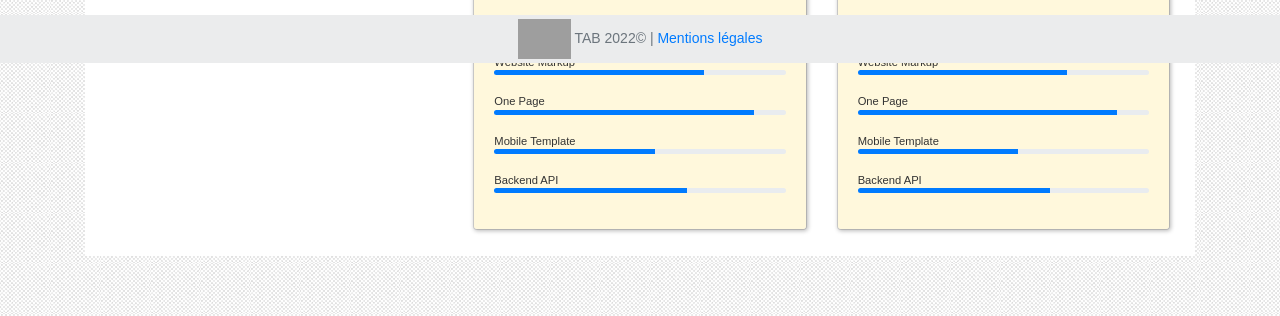
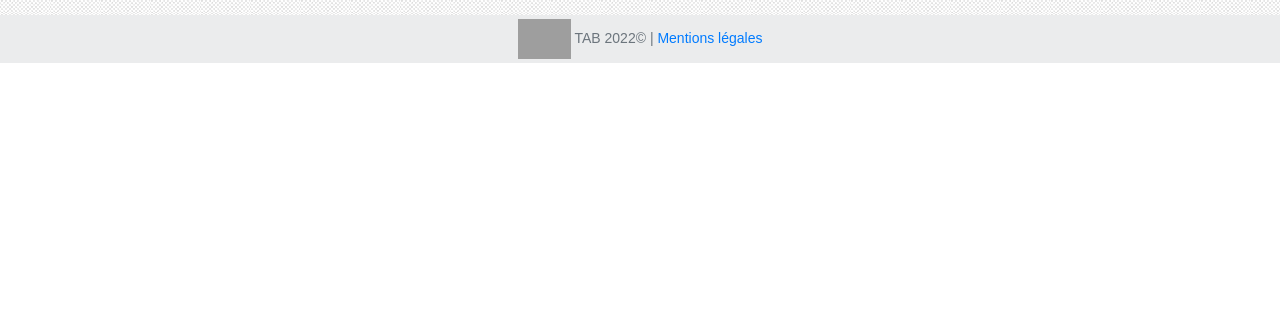
Before and after one commit to DayRob/AP-WEB-MEDIATEC, a PHP site: template vue/v_dossierAbonne.php in a window 1280 px wide. Shown: the part 737-1053 px from the top of the page. After the commit the page ends 800 px from the top, so only its background shows below. Run offline with PHP 8.4, Linux system fonts and the light colour scheme; the template is opened without the code that fills it, so the values that code supplies are empty; grey boxes are pictures that could not be loaded.

Commit message:
finition dossier abonner !

```diff
--- a/controleur/c_connexion.php
+++ b/controleur/c_connexion.php
@@ -13,7 +13,7 @@
 }
 
 if ($connexion->isLoggedOn()){
-    include "$racine/controleur/c_rechercheSimple.php";
+    include "$racine/controleur/c_dossierAbonne.php";
 }
 else{ // l'utilisateur n'est pas connecté, on affiche le formulaire de connexion
     // appel du script de vue
--- a/modele/abonneManager.php
+++ b/modele/abonneManager.php
@@ -43,4 +43,9 @@
         }
 
     }
+
+
+
+
+
 }
--- a/vue/v_dossierAbonne.php
+++ b/vue/v_dossierAbonne.php
@@ -8,22 +8,33 @@
                             <img src="https://bootdey.com/img/Content/avatar/avatar7.png" alt="Admin" class="rounded-circle" width="150">
                             <div class="mt-3">
                                 <!-- permet d'affichier le nom et le prenom de user connecter -->
-                                <h4><?php echo"$prenom $nom";   ?></h4>
-                                <p class="text-secondary mb-1">numéro :<?php echo" $id";   ?></p>
-                                <p class="text-muted font-size-sm">Expire le : <?php echo" $dateExpriation"; ?></p>
+                                <h4><?php echo "$prenom $nom";   ?></h4>
+                                <p class="text-secondary mb-1">numéro :<?php echo " $id";   ?></p>
+                                <p class="text-muted font-size-sm">Expire le : <?php echo " $dateExpriation"; ?></p>
                             </div>
                         </div>
                     </div>
                 </div>
                 <div class="card mt-3">
                     <ul class="list-group list-group-flush">
+                        <img src="images/icon/inconWaring.png" width="24" height="24" class="rounded mx-auto d-block">
                         <li class="list-group-item d-flex justify-content-between align-items-center flex-wrap">
-                            <h6 class="mb-0"><svg xmlns="http://www.w3.org/2000/svg" width="24" height="24" viewBox="0 0 24 24" fill="none" stroke="currentColor" stroke-width="2" stroke-linecap="round" stroke-linejoin="round" class="feather feather-globe mr-2 icon-inline">
-                                    <circle cx="12" cy="12" r="10"></circle>
-                                    <line x1="2" y1="12" x2="22" y2="12"></line>
-                                    <path d="M12 2a15.3 15.3 0 0 1 4 10 15.3 15.3 0 0 1-4 10 15.3 15.3 0 0 1-4-10 15.3 15.3 0 0 1 4-10z"></path>
-                                </svg>Website</h6>
-                            <span class="text-secondary">https://bootdey.com</span>
+                            <a class="mb-0" href="./?action=faq">comment signaler perte de ma carte </a>
+                            <a class="mb-0" href="./?action=faq"> comment renouveler mon abonnement </a>
+                        </li>
+                    </ul>
+                </div>
+
+                <div class="card mt-3">
+                    <ul class="list-group list-group-flush">
+                        <img src="images/icon/person-fill.svg" width="24" height="24" class="rounded mx-auto d-block">
+                        <li class="list-group-item d-flex justify-content-between align-items-center flex-wrap">
+                            <a class="mb-0" href="#ModalModifMdp" data-toggle="modal" data-target="#ModalModifMdp">
+                                Modifier mot de passe
+                            </a>
+                            <a class="mb-0" href="#ModalModifInfo" data-toggle="modal" data-target="#ModalModifInfo">
+                                Modifier mes renseignements personnels
+                            </a>
                         </li>
                     </ul>
                 </div>
@@ -36,7 +47,7 @@
                                 <h6 class="mb-0">Nom Prenom :</h6>
                             </div>
                             <div class="col-sm-9 text-secondary">
-                            <?php echo"$nom $prenom";?>
+                                <?php echo "$nom $prenom"; ?>
                             </div>
                         </div>
                         <hr>
@@ -45,7 +56,7 @@
                                 <h6 class="mb-0">Address :</h6>
                             </div>
                             <div class="col-sm-9 text-secondary">
-                            <?php echo"$adresse";?>
+                                <?php echo "$adresse"; ?>
                             </div>
                         </div>
                         <hr>
@@ -54,7 +65,7 @@
                                 <h6 class="mb-0">Date de Naissance:</h6>
                             </div>
                             <div class="col-sm-9 text-secondary">
-                            <?php echo"$dateNaissance";?>
+                                <?php echo "$dateNaissance"; ?>
                             </div>
                         </div>
                         <hr>
@@ -63,7 +74,7 @@
                                 <h6 class="mb-0">Adresse Email :</h6>
                             </div>
                             <div class="col-sm-9 text-secondary">
-                            <?php echo"$adresseEmail";?>
+                                <?php echo "$adresseEmail"; ?>
                             </div>
                         </div>
                         <hr>
@@ -72,7 +83,7 @@
                                 <h6 class="mb-0">Numero de téléphone :</h6>
                             </div>
                             <div class="col-sm-9 text-secondary">
-                                <?php echo"$numeroTelephone" ?>
+                                <?php echo "$numeroTelephone" ?>
                             </div>
                         </div>
                         <hr>
@@ -81,13 +92,7 @@
                                 <h6 class="mb-0">type D'abonnement:</h6>
                             </div>
                             <div class="col-sm-9 text-secondary">
-                                <?php echo"$libelleTypeAbonnement" ?>
-                            </div>
-                        </div>
-                        <hr>
-                        <div class="row">
-                            <div class="col-sm-12">
-                                <a class="btn btn-info " target="__blank" href="https://www.bootdey.com/snippets/view/profile-edit-data-and-skills">Edit</a>
+                                <?php echo "$libelleTypeAbonnement" ?>
                             </div>
                         </div>
                     </div>
@@ -96,66 +101,20 @@
                     <div class="col-sm-6 mb-3">
                         <div class="card h-100">
                             <div class="card-body">
-                                <h6 class="d-flex align-items-center mb-3"><i class="material-icons text-info mr-2">assignment</i>Project Status</h6>
-                                <small>Web Design</small>
-                                <div class="progress mb-3" style="height: 5px">
-                                    <div class="progress-bar bg-primary" role="progressbar" style="width: 80%" aria-valuenow="80" aria-valuemin="0" aria-valuemax="100"></div>
-                                </div>
-                                <small>Website Markup</small>
-                                <div class="progress mb-3" style="height: 5px">
-                                    <div class="progress-bar bg-primary" role="progressbar" style="width: 72%" aria-valuenow="72" aria-valuemin="0" aria-valuemax="100"></div>
-                                </div>
-                                <small>One Page</small>
-                                <div class="progress mb-3" style="height: 5px">
-                                    <div class="progress-bar bg-primary" role="progressbar" style="width: 89%" aria-valuenow="89" aria-valuemin="0" aria-valuemax="100"></div>
-                                </div>
-                                <small>Mobile Template</small>
-                                <div class="progress mb-3" style="height: 5px">
-                                    <div class="progress-bar bg-primary" role="progressbar" style="width: 55%" aria-valuenow="55" aria-valuemin="0" aria-valuemax="100"></div>
-                                </div>
-                                <small>Backend API</small>
-                                <div class="progress mb-3" style="height: 5px">
-                                    <div class="progress-bar bg-primary" role="progressbar" style="width: 66%" aria-valuenow="66" aria-valuemin="0" aria-valuemax="100"></div>
-                                </div>
+                                <h6 class="d-flex align-items-center mb-3">Emprunts en cours : </h6>
                             </div>
                         </div>
                     </div>
                     <div class="col-sm-6 mb-3">
                         <div class="card h-100">
                             <div class="card-body">
-                                <h6 class="d-flex align-items-center mb-3"><i class="material-icons text-info mr-2">assignment</i>Project Status</h6>
-                                <small>Web Design</small>
-                                <div class="progress mb-3" style="height: 5px">
-                                    <div class="progress-bar bg-primary" role="progressbar" style="width: 80%" aria-valuenow="80" aria-valuemin="0" aria-valuemax="100"></div>
-                                </div>
-                                <small>Website Markup</small>
-                                <div class="progress mb-3" style="height: 5px">
-                                    <div class="progress-bar bg-primary" role="progressbar" style="width: 72%" aria-valuenow="72" aria-valuemin="0" aria-valuemax="100"></div>
-                                </div>
-                                <small>One Page</small>
-                                <div class="progress mb-3" style="height: 5px">
-                                    <div class="progress-bar bg-primary" role="progressbar" style="width: 89%" aria-valuenow="89" aria-valuemin="0" aria-valuemax="100"></div>
-                                </div>
-                                <small>Mobile Template</small>
-                                <div class="progress mb-3" style="height: 5px">
-                                    <div class="progress-bar bg-primary" role="progressbar" style="width: 55%" aria-valuenow="55" aria-valuemin="0" aria-valuemax="100"></div>
-                                </div>
-                                <small>Backend API</small>
-                                <div class="progress mb-3" style="height: 5px">
-                                    <div class="progress-bar bg-primary" role="progressbar" style="width: 66%" aria-valuenow="66" aria-valuemin="0" aria-valuemax="100"></div>
-                                </div>
+                                <h6 class="d-flex align-items-center mb-3">Reservation : </h6>
                             </div>
                         </div>
                     </div>
                 </div>
 
-
-
             </div>
         </div>
-
     </div>
 </div>
-
-
-</div>
--- a/vue/v_faq.php
+++ b/vue/v_faq.php
@@ -1,3 +1,4 @@
+<div class="container">
     <h1>FAQ</h1>
 
     <h2>Comment nous contacter ?</h2>
@@ -6,7 +7,7 @@
     <h2>Comment accéder à mon dossier d'abonné ?</h2>
     <p>Connectez-vous à votre dossier en haut à droite : rentrez votre identifiant (numéro de votre carte) et votre mot de passe.</p>
     <p><b>Numéro d'abonné :</b> Entrez le numéro code barres de votre carte lecteur, sans espace </p>
-<p><b>Mot de Passe :</b> Par défaut il est composé par défaut de votre date de naissance, suivie des 2 premières lettres de votre nom de famille en majuscules, sans espace, le tout sous la forme : jjmmaaXX <br/>Par la suite, nous vous invitons à le modifier et à retenir votre nouveau mot de passe.</p>
+    <p><b>Mot de Passe :</b> Par défaut il est composé par défaut de votre date de naissance, suivie des 2 premières lettres de votre nom de famille en majuscules, sans espace, le tout sous la forme : jjmmaaXX <br />Par la suite, nous vous invitons à le modifier et à retenir votre nouveau mot de passe.</p>
 
     <h2>Comment consulter mes prêts en cours et les prolonger ?</h2>
     <p>Connectez-vous à votre dossier en haut à droite : rentrez votre numéro de carte et votre mot de passe.</p>
@@ -48,3 +49,4 @@
     <p>Si vous n’avez jamais été abonné à la Bibliothèque municipale, ou si votre abonnement est expiré depuis plus d’un an, vous pouvez vous inscrire (ou inscrire vos enfants) en ligne, depuis la page d’accueil du catalogue. Votre carte d’abonné sera ensuite à retirer à l’accueil d’une des 16 bibliothèques du réseau, ou vous sera directement envoyée à votre domicile.</p>
     <p>Pour pouvoir bénéficier de l’envoi en ligne, les justificatifs d’identité de l’abonné ainsi que les justificatifs de réduction ou gratuité éventuelles doivent être joints à la demande (photo ou scan). Votre carte vous parviendra dans un délai maximum de 2 semaines.</p>
     <p>Le retrait sur place est lui possible dès la finalisation de votre démarche d’inscription en ligne. Si les justificatifs n’ont pas été joints en ligne (ou sont de trop mauvaise définition), il vous faudra les présenter au retrait de votre carte, à l’accueil d’une des 16 bibliothèques du réseau.</p>
+</div>
```
Also changed, not shown: controleur/c_dossierAbonne.php (+30 -2 lines), controleur/controleurPrincipal.php (+25 -6 lines), modele/abonne.php (+12 -0 lines), modele/authentificationManager.php (+52 -12 lines), vue/Modal/edit_info_modal.php (added, +35 -0 lines), vue/Modal/edit_mdp_modal.php (added, +34 -0 lines), images/icon/inconWaring.png (renamed from images/icon/icons8-spam-32.png), images/icon/person-fill.svg (added). Lines whose indentation alone changed are shown as unchanged.
